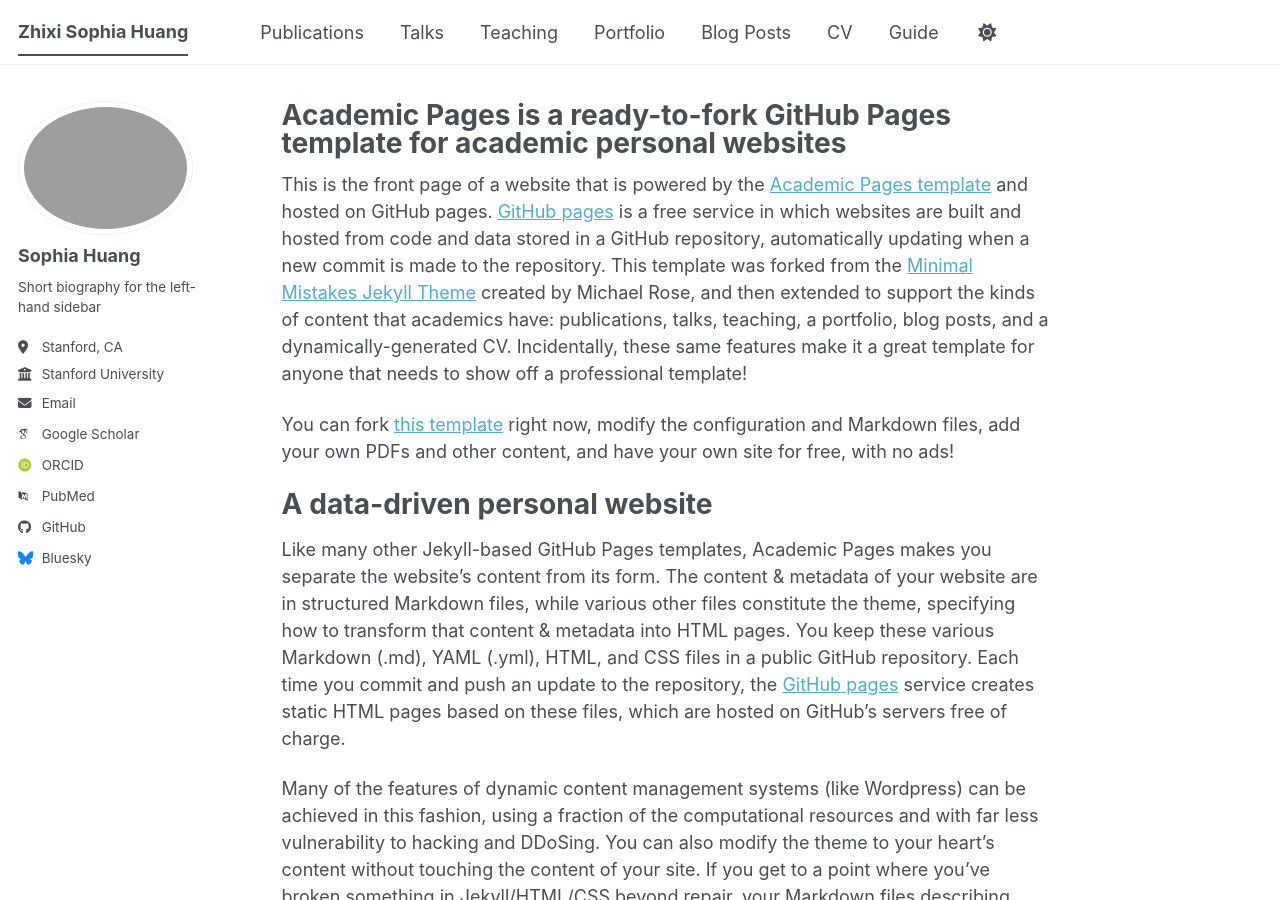
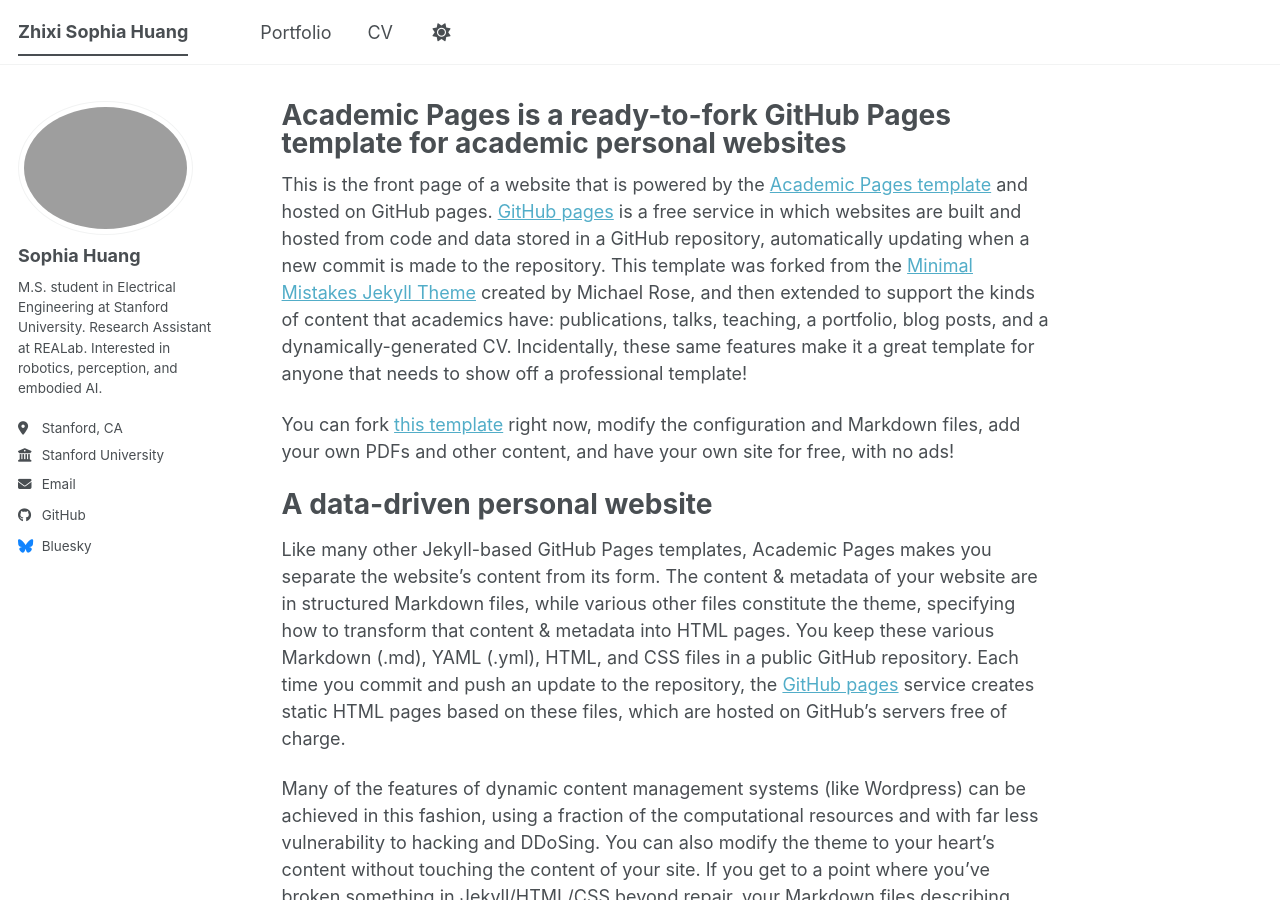
Before and after one commit to SophiaHuangCc/SophiaHuangCc.github.io, a Jekyll site: the page built from _pages/about.md, in a window 1280 px wide and 900 px high. Built offline with Jekyll 4.4.1, drawn with Linux system fonts in a browser that asks for light colours; some web fonts are replaced; a script bundle is joined from its source files by our own code; library files that are not in the unit come from our copies.

Commit message:
simplify tabs

```diff
--- a/_config.yml
+++ b/_config.yml
@@ -12,7 +12,7 @@
 title                    : "Zhixi Sophia Huang"
 title_separator          : "-"
 name                     : &name "Sophia Huang"
-description              : &description "M.S. Electrical Engineering @ Stanford | Robotics, Perception, Embodied AI"   # Update this with a general description of your site, this is the default if not overridden by a page
+description              : &description "M.S. Electrical Engineering @ Stanford | Robotics, Perception, Embodied AI | Research Assistant @ REALab"   # Update this with a general description of your site, this is the default if not overridden by a page
 url                      : https://SophiaHuangCc.github.io # The base hostname & protocol for your site e.g. "https://[your GitHub username].github.io",
                                                            # or if you already have some other page hosted on Github then use "https://[your GitHub username].github.io/[Your Repo Name]"
 baseurl                  : "" # the subpath of your site, e.g. "/blog"
@@ -26,7 +26,7 @@
   avatar           : "professional.JPG"
   name             : "Sophia Huang"
   pronouns         : # example: "she/her"
-  bio              : "Short biography for the left-hand sidebar"
+  bio              : "M.S. student in Electrical Engineering at Stanford University. Research Assistant at REALab. Interested in robotics, perception, and embodied AI."
   location         : "Stanford, CA"
   employer         : "Stanford University"
   uri              : # URL
@@ -35,13 +35,13 @@
   # Academic websites
   academia         : # URL
   arxiv            : # URL - Update with the correct link to your profile
-  googlescholar    : "https://scholar.google.com/citations?user=PS_CX0AAAAAJ"
+  googlescholar    : # "https://scholar.google.com/citations?user=PS_CX0AAAAAJ"
   inspire-hep      : # URL
   impactstory      : # URL
-  orcid            : "https://orcid.org/yourorcidurl"
+  orcid            : # "https://orcid.org/yourorcidurl"
   semantic         : # URL
   ssrn             : # URL
-  pubmed           : "https://www.ncbi.nlm.nih.gov/pubmed/?term=john+snow"
+  pubmed           : # "https://www.ncbi.nlm.nih.gov/pubmed/?term=john+snow"
   researchgate     : # URL
   scopus           : # URL
   zotero           : # URL
@@ -51,7 +51,7 @@
   bitbucket        : # Username - Update with your username on the site
   codepen          : # Username
   dribbble         : # Username
-  github           : "academicpages"
+  github           : "SophiaHuangCc"
   kaggle           : # Username
   stackoverflow    : # User number or user number and name (i.e., use "1" or "1/jeff-atwood")
 
```
Also changed, not shown: _data/navigation.yml (+10 -10 lines), 1 other file.
